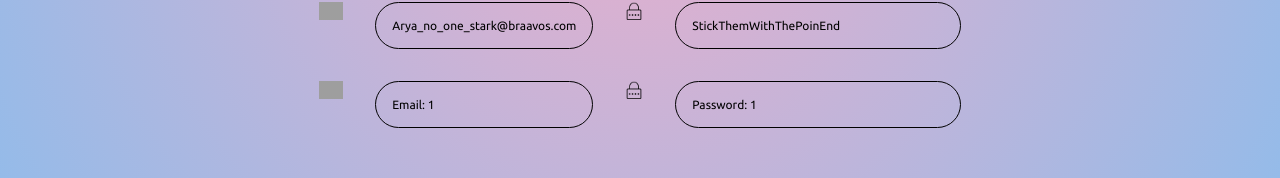
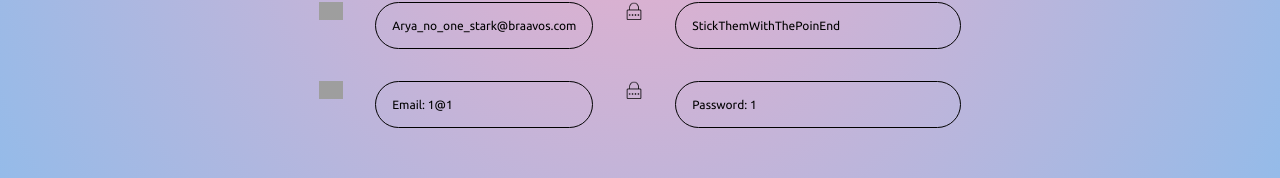
Before and after one commit to GreenCatInForest/login-app, a React (Create React App) app: page / in a window 1280 px wide. Shown: the part 539-717 px from the top of the page. Built offline with nearby package versions, Linux system fonts and the light colour scheme; grey boxes are pictures that could not be loaded; a web font is replaced by a local one.

Commit message:
add email type validation

```diff
--- a/src/App.js
+++ b/src/App.js
@@ -20,7 +20,7 @@ let userDatas = [
       "https://m.media-amazon.com/images/M/MV5BMmVhODQ1NmUtMzJiYi00MGNiLWExNmQtYmUxNGJmY2U5ZmJlXkEyXkFqcGdeQXVyNjAwNDUxODI@._V1_UY1200_CR751,0,630,1200_AL_.jpg",
   },
   {
-    userEmail: "1",
+    userEmail: "1@1",
     userPassword: "1",
     userName: "Daenerys",
     userImg:
--- a/src/components/DataExamplesLogin.js
+++ b/src/components/DataExamplesLogin.js
@@ -20,7 +20,7 @@ export const DataExamplesLogin = () => {
         <p>StickThemWithThePoinEnd</p>
 
         <img src={emailIcon} alt="" />
-        <p>Email: 1</p>
+        <p>Email: 1@1</p>
         <img src={passwordIcon} alt="" />
         <p>Password: 1</p>
       </div>
--- a/src/components/Login.js
+++ b/src/components/Login.js
@@ -112,7 +112,7 @@ export const Login = ({
         <input
           onChange={handleChange}
           name="email"
-          type="text"
+          type="email"
           id="email"
           className="form-control"
           placeholder="Enter your email address"
```
